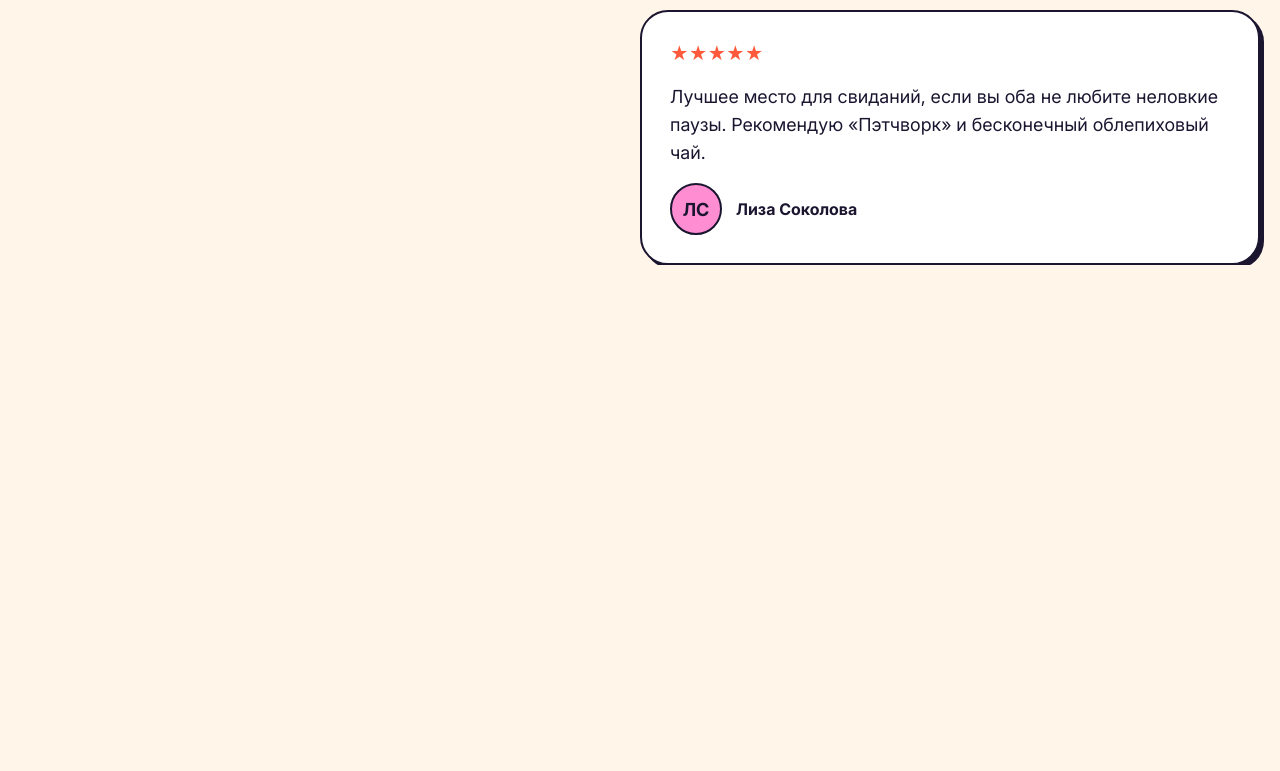
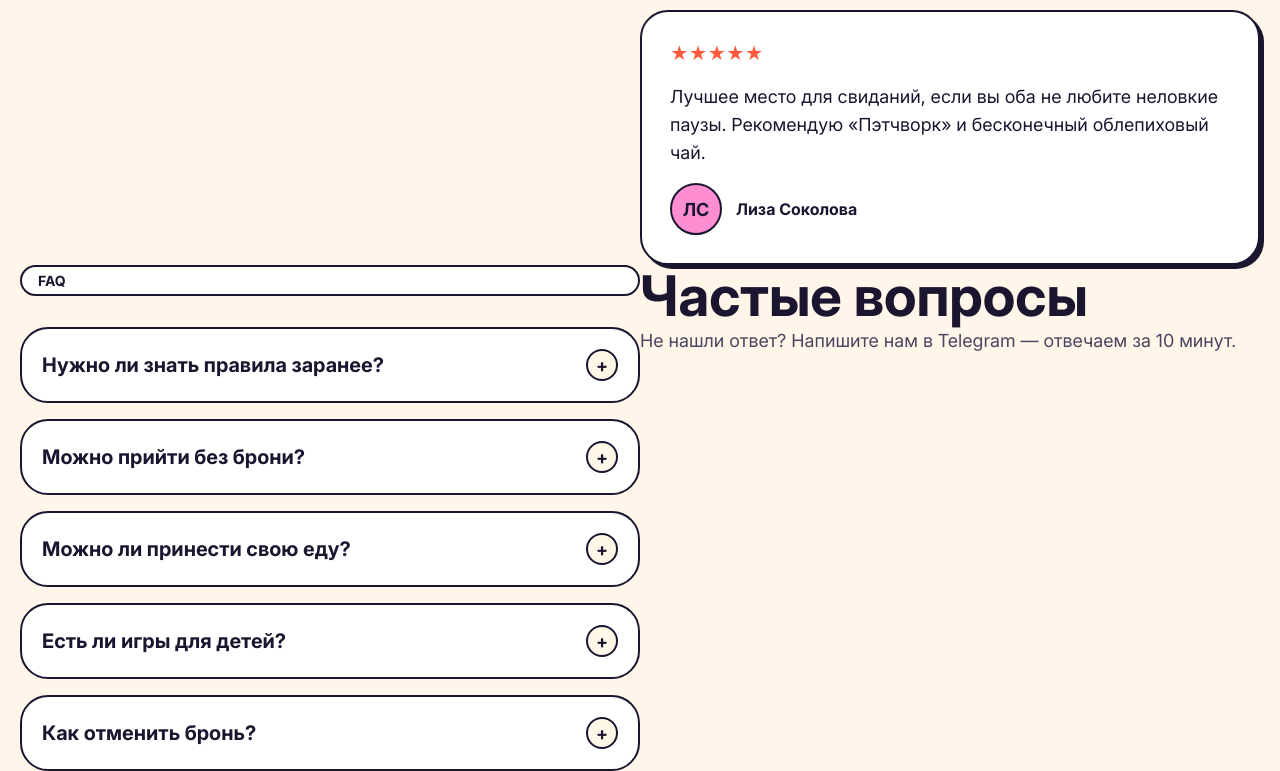
Before and after one commit to st14cy/kubik, a Next.js app: page / in a window 1280 px wide. Shown: the part 5049-5820 px from the top of the page. Before the commit the page ends 5314 px from the top, so only its background shows below. Built offline with nearby package versions, Linux system fonts and the light colour scheme.

Commit message:
Блок частые вопросы

```diff
--- a/components/layout/Main.tsx
+++ b/components/layout/Main.tsx
@@ -8,6 +8,7 @@ import HitsItem from "@/components/ui/HitsItem";
 import AppLink from "../ui/AppLink";
 import RateItem, {RateItemProps} from "@/components/ui/RateItem";
 import ReviewsItem, {ReviewsItemProps} from "@/components/ui/ReviewsItem";
+import QuestionItem, {QuestionItemProps} from "@/components/ui/QuestionItem";
 
 const Main = () => {
     const workItems = [
@@ -161,6 +162,34 @@ const Main = () => {
         },
     ];
 
+    const questionItem:QuestionItemProps[] = [
+        {
+            question: "Нужно ли знать правила заранее?",
+            answer:
+                "Нет. Ведущий подойдёт к столу, объяснит правила и сыграет с вами первый круг, пока все не разберутся.",
+        },
+        {
+            question: "Можно прийти без брони?",
+            answer:
+                "Да, если есть свободные столы. Вечером и в выходные лучше забронировать заранее, особенно если собираетесь большой компанией.",
+        },
+        {
+            question: "Можно ли принести свою еду?",
+            answer:
+                "У нас можно заказать еду и напитки. Если хотите принести что-то своё, заранее обсудите это с администратором. Для праздника можно принести свой торт.",
+        },
+        {
+            question: "Есть ли игры для детей?",
+            answer:
+                "Да! Поможем выбрать игру по возрасту и интересам ребёнка, объясним правила и подскажем, во что можно поиграть всей семьёй.",
+        },
+        {
+            question: "Как отменить бронь?",
+            answer:
+                "Позвоните или напишите нам, указав имя, дату и время бронирования. Сообщите об отмене как можно раньше, чтобы мы могли предложить стол другим гостям.",
+        },
+    ];
+
     return (
         <main>
             <section className='flex flex-col justify-center mx-5 lg:grid lg:grid-cols-2'>
@@ -298,7 +327,6 @@ const Main = () => {
                 </ul>
             </section>
 
-
             <section className='flex flex-col justify-center mx-5 lg:grid lg:grid-cols-2'>
                 <Typography variant="badge">Отзывы</Typography>
                 <Typography variant="title">Что говорят игроки</Typography>
@@ -308,6 +336,20 @@ const Main = () => {
                 </ul>
             </section>
 
+            <section className='flex flex-col justify-center mx-5 lg:grid lg:grid-cols-2'>
+                <Typography variant="badge">FAQ</Typography>
+                <Typography variant="title">Частые вопросы</Typography>
+
+                <ul className="flex flex-col gap-4 lg:justify-between">
+                    {questionItem.map((item, index) => (<li>
+                        <QuestionItem question={item.question} answer={item.answer} />
+                    </li>))}
+                </ul>
+                <p className="text-[16px] leading-[24px] lg:text-[18px] lg:leading-[27px] text-ink2">
+                    Не нашли ответ? Напишите нам в Telegram — отвечаем за 10 минут.
+                </p>
+            </section>
+
         </main>
     );
 };
--- /dev/null
+++ b/components/ui/QuestionItem.tsx
@@ -0,0 +1,34 @@
+import React from 'react';
+
+export interface QuestionItemProps {
+    question:string,
+    answer:string,
+}
+
+const QuestionItem:React.FC<QuestionItemProps> = ({
+    question,
+    answer,
+                                                  }) => {
+    return (
+        <details className="group rounded-lg border-2 border-ink bg-white p-5 text-ink open:bg-violet open:text-white">
+            <summary className="flex cursor-pointer list-none items-center justify-between gap-4 ">
+                <h3 className="text-[18px] leading-[24px] lg:text-[20px] lg:leading-[24px] font-bold">
+                    {question}
+                </h3>
+
+                <span
+                    className="flex h-8 w-8 shrink-0 items-center justify-center rounded-full border-2 border-ink bg-[#FFF7E8] text-ink group-open:bg-[#FFCF36]"
+                    aria-hidden="true"
+                >
+                    <span className="group-open:hidden font-bold">+</span>
+                    <span className="hidden group-open:inline font-bold">−</span>
+                 </span>
+            </summary>
+            <p className="mt-3.5 text-[15px] leading-[22px] lg:text-[16px] lg:leading-[24px]">
+                {answer}
+            </p>
+        </details>
+    );
+};
+
+export default QuestionItem;
```
